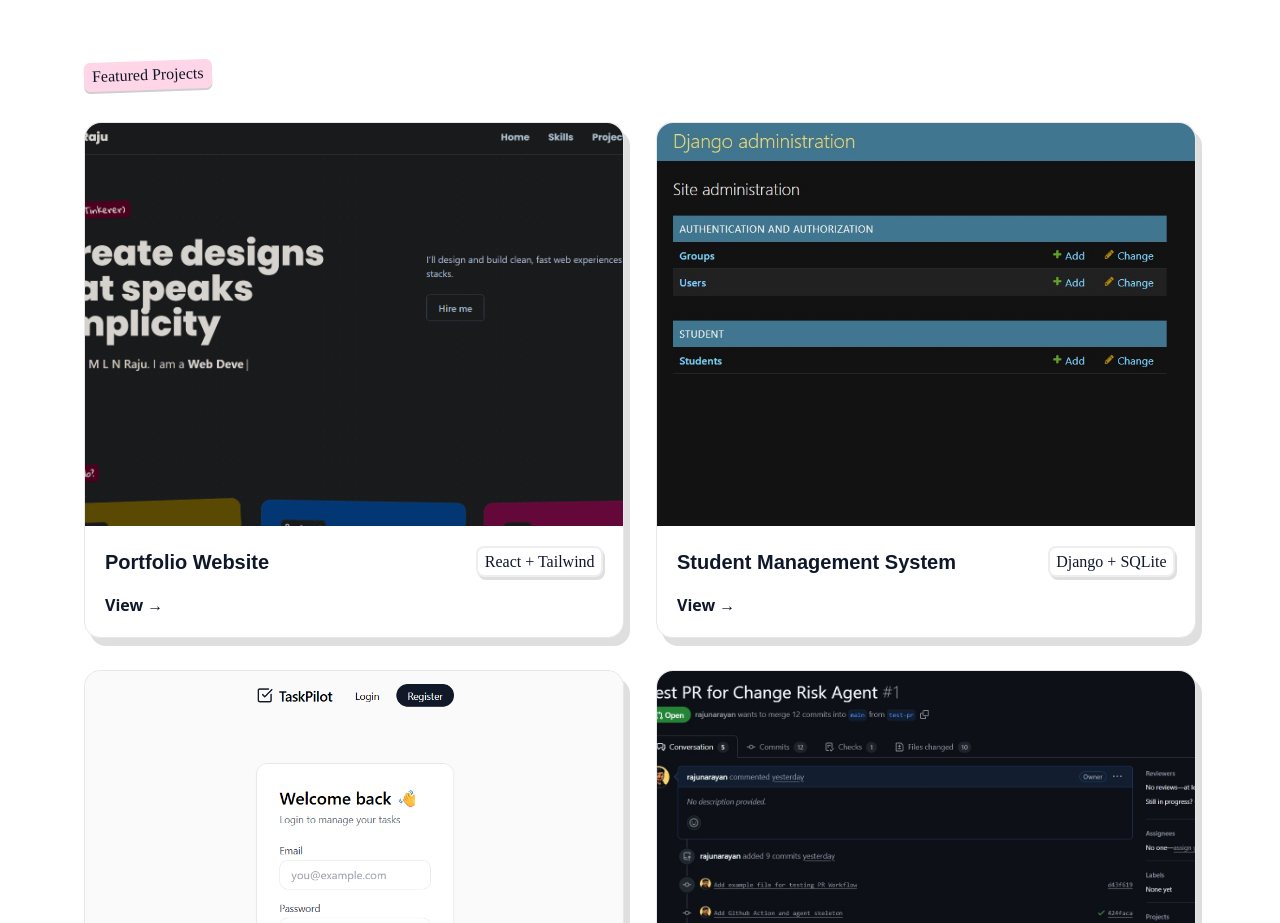
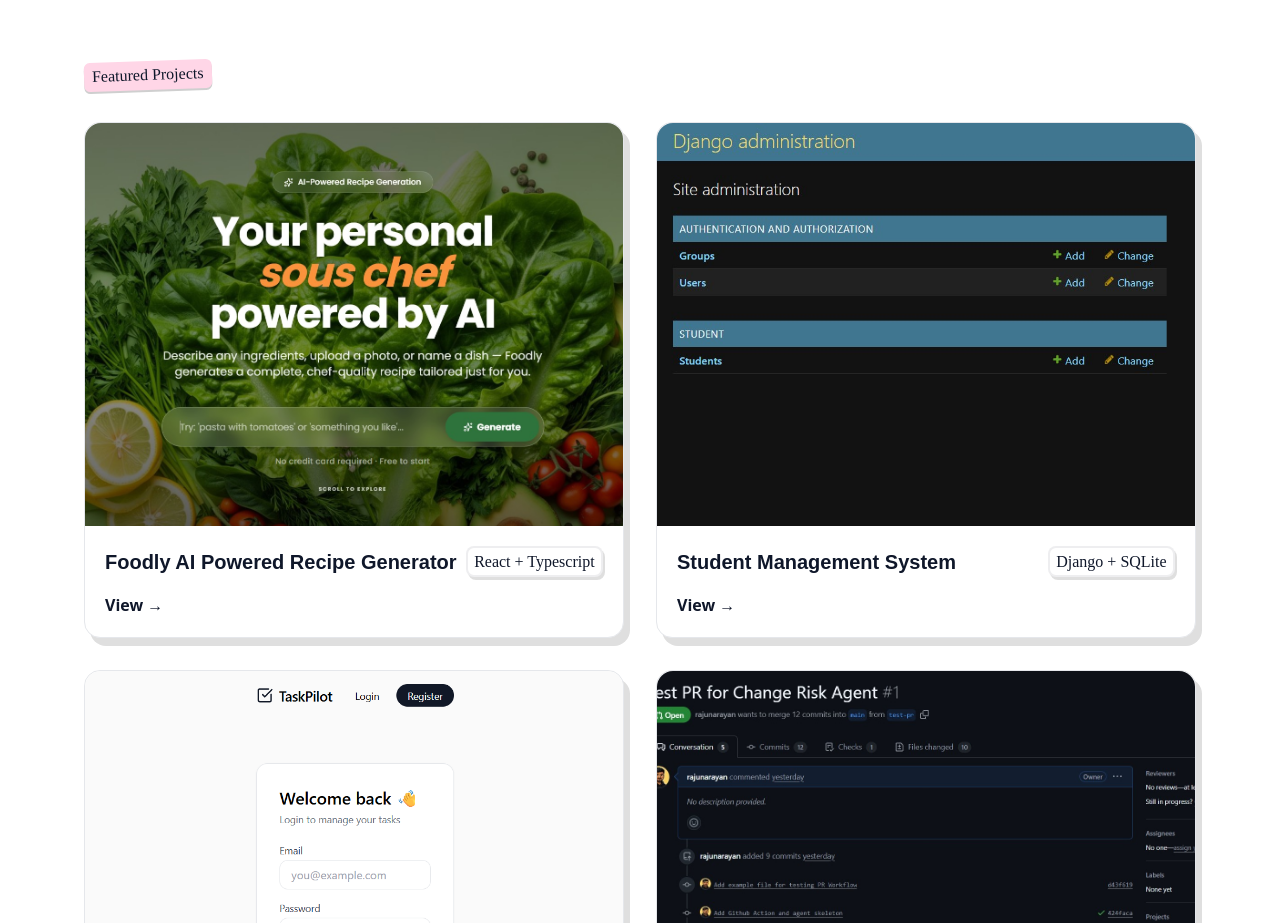
Before and after one commit to rajunarayan/My-Portfolio, a React (Create React App) app: page / in a window 1280 px wide. Shown: the part 1120-2043 px from the top of the page. Built offline with nearby package versions, Linux system fonts and the light colour scheme.

Commit message:
Update Portfolio

```diff
--- a/src/components/Projects.js
+++ b/src/components/Projects.js
@@ -1,8 +1,8 @@
 const projects = [
   {
-    title: "Portfolio Website",
-    tag: "React + Tailwind",
-    img: "/projects/portfolio.jpg",
+    title: "Foodly AI Powered Recipe Generator",
+    tag: "React + Typescript",
+    img: "/projects/foodly.jpg",
     link: "#",
   },
   {
```
Also changed, not shown: public/projects/foodly.jpg (added), public/projects/portfolio.jpg (deleted).
